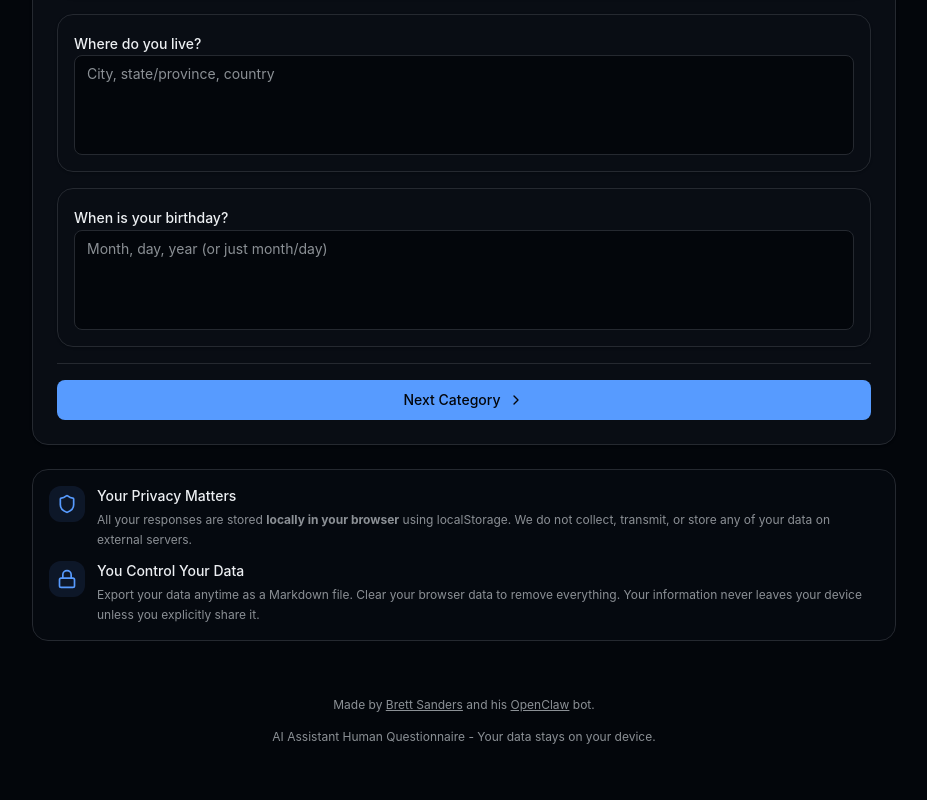
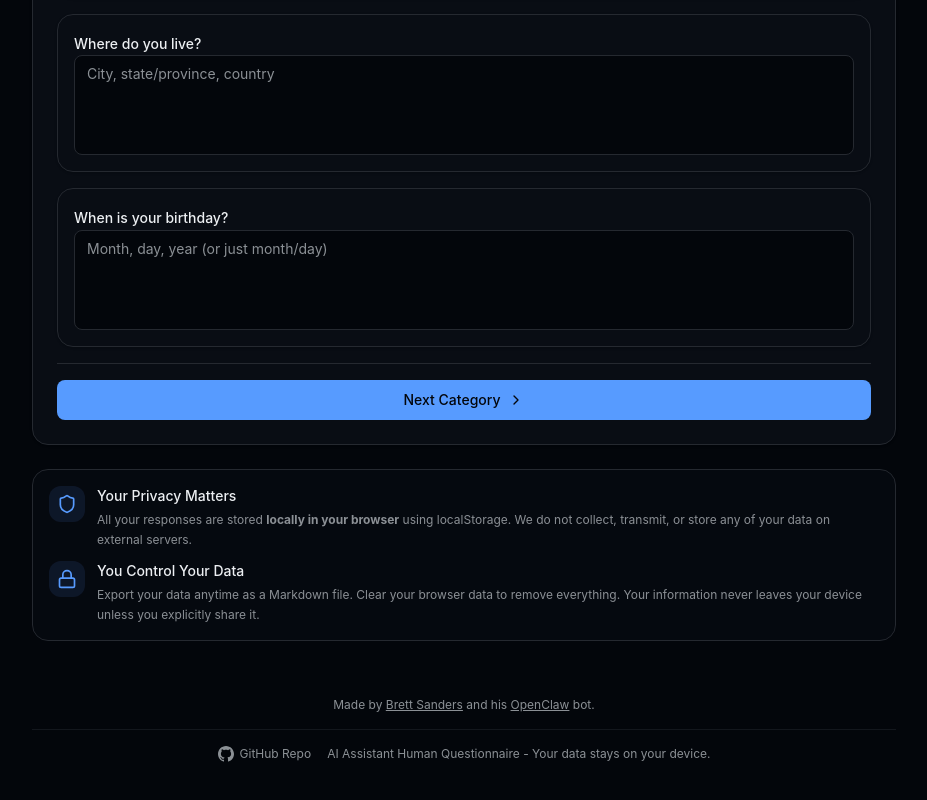
Before and after one commit to DontFretBrett/ai-assistant-human-questionnaire, a React (Vite) app: page / in a window 1280 px wide. Shown: the part 913-1713 px from the top of the page, without its empty margins (176-1103 px from the left). Built offline with nearby package versions, Linux system fonts and the light colour scheme.

Commit message:
feat: add GitHub link to footer

```diff
--- a/src/App.tsx
+++ b/src/App.tsx
@@ -184,9 +184,20 @@ function App() {
           <p className="text-center text-xs text-muted-foreground py-4">
             Made by <a href="https://www.brettsanders.com" target="_blank" rel="noopener noreferrer" className="underline hover:text-primary transition-colors">Brett Sanders</a> and his <a href="https://github.com/openclaw/openclaw" target="_blank" rel="noopener noreferrer" className="underline hover:text-primary transition-colors">OpenClaw</a> bot.
           </p>
-          <p>
-            AI Assistant Human Questionnaire - Your data stays on your device.
-          </p>
+          <div className="flex flex-wrap gap-4 items-center justify-center pt-4 border-t border-border/50">
+            <a
+              href="https://github.com/DontFretBrett/ai-assistant-human-questionnaire"
+              target="_blank"
+              rel="noopener noreferrer"
+              className="flex items-center gap-1.5 text-muted-foreground hover:text-primary transition-colors"
+            >
+              <svg className="w-4 h-4" viewBox="0 0 24 24" fill="currentColor"><path d="M12 0c-6.626 0-12 5.373-12 12 0 5.302 3.438 9.8 8.207 11.387.599.111.793-.261.793-.577v-2.234c-3.338.726-4.033-1.416-4.033-1.416-.546-1.387-1.333-1.756-1.333-1.756-1.089-.745.083-.729.083-.729 1.205.084 1.839 1.237 1.839 1.237 1.07 1.834 2.807 1.304 3.492.997.107-.775.418-1.305.762-1.604-2.665-.305-5.467-1.334-5.467-5.931 0-1.311.469-2.381 1.236-3.221-.124-.303-.535-1.524.117-3.176 0 0 1.008-.322 3.301 1.23.957-.266 1.983-.399 3.003-.404 1.02.005 2.047.138 3.006.404 2.291-1.552 3.297-1.23 3.297-1.23.653 1.653.242 2.874.118 3.176.77.84 1.235 1.911 1.235 3.221 0 4.609-2.807 5.624-5.479 5.921.43.372.823 1.102.823 2.222v3.293c0 .319.192.694.801.576 4.765-1.589 8.199-6.086 8.199-11.386 0-6.627-5.373-12-12-12z"/></svg>
+              GitHub Repo
+            </a>
+            <p className="text-muted-foreground">
+              AI Assistant Human Questionnaire - Your data stays on your device.
+            </p>
+          </div>
         </motion.footer>
       </div>
 
```
